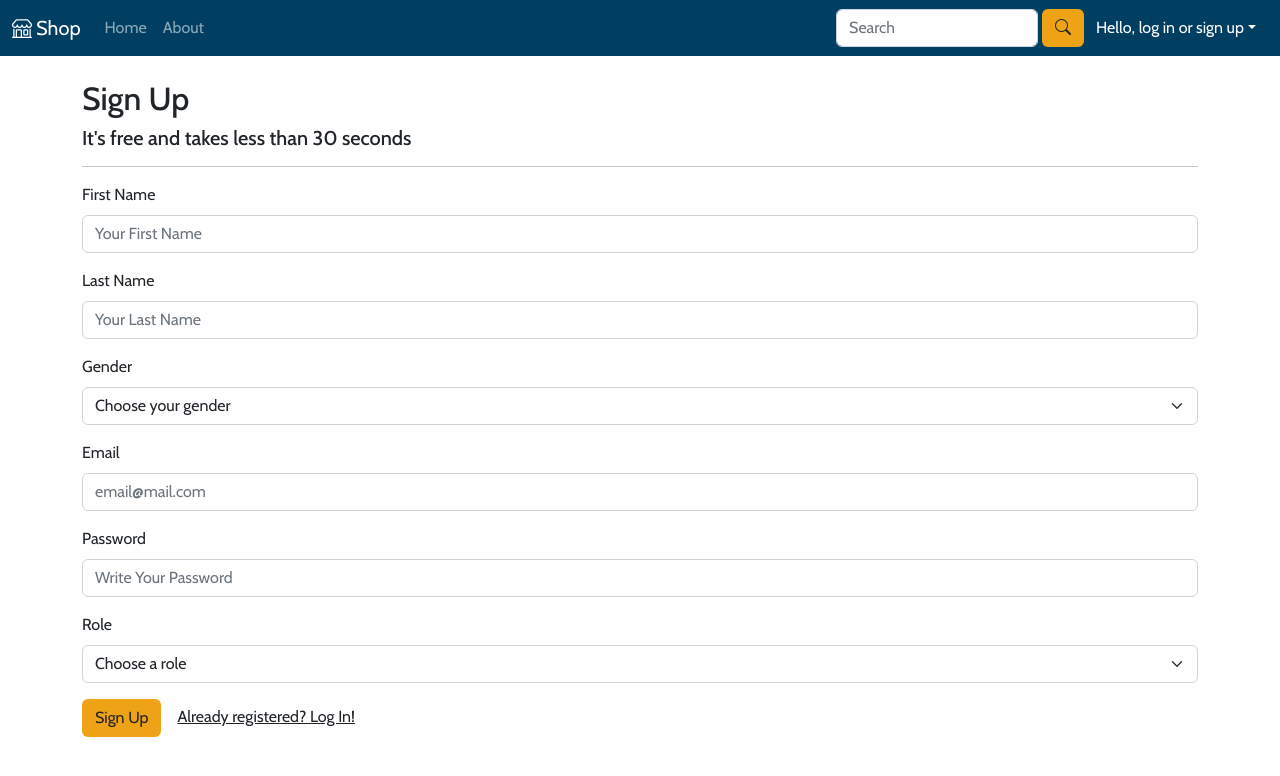
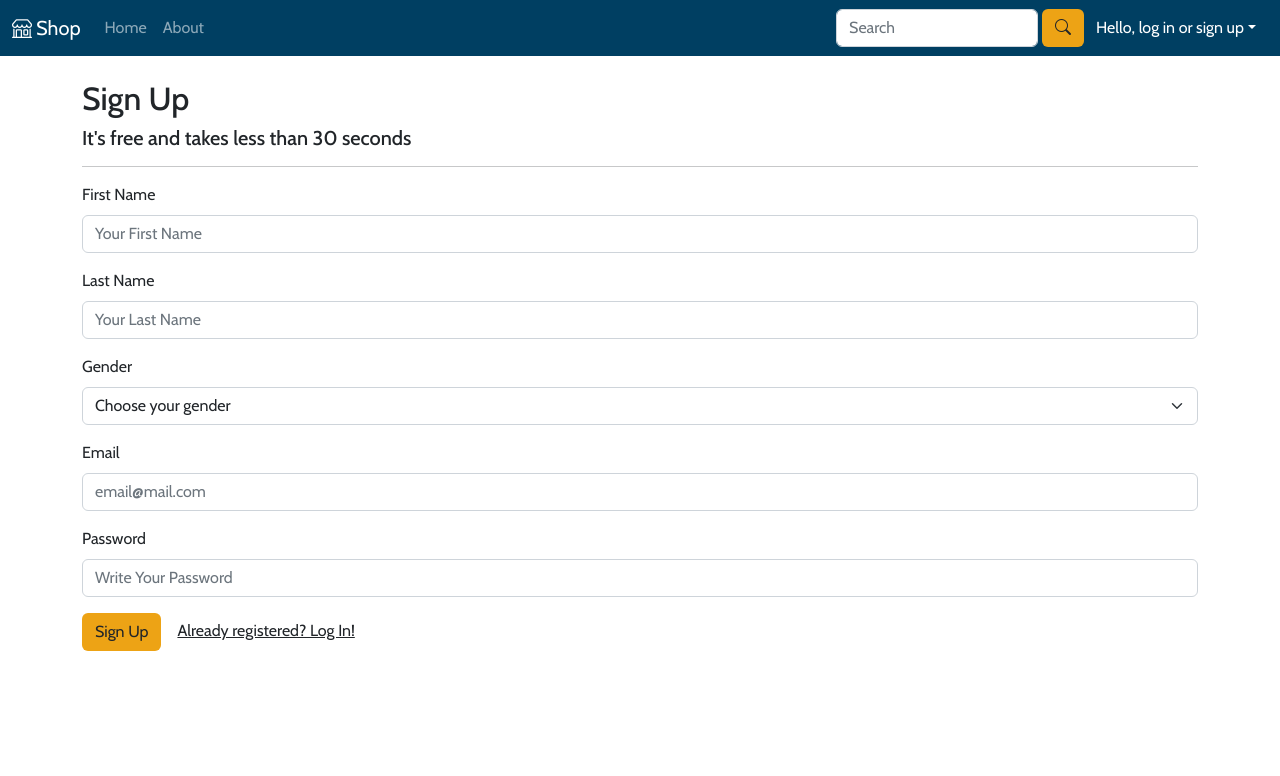
Before and after one commit to JoseMiguelVazquez/e-commerce-react, a React (Vite) app: page /signup in a window 1280 px wide. Shown: the top 776 px of the page. Built offline with nearby package versions, Linux system fonts and the light colour scheme.

Commit message:
role removed at signup

```diff
--- a/src/pages/Signup/Signup.jsx
+++ b/src/pages/Signup/Signup.jsx
@@ -27,8 +27,7 @@ const Signup = () => {
     last_name: '',
     gender: '',
     email: '',
-    password: '',
-    role: ''
+    password: ''
   })
 
   return (
@@ -113,14 +112,6 @@ const Signup = () => {
               required
             />
           </div>
-          <div className='mb-3'>
-            <label className='form-label' htmlFor='role'>Role</label>
-            <select className='form-select' name='role' id='role' value={input.role} onChange={handleInputChange} required>
-              <option value=''>Choose a role</option>
-              <option value='CUSTOMER'>Customer</option>
-              <option value='ADMIN'>Admin</option>
-            </select>
-          </div>
           <button className='btn btn-custom me-3' type='submit'>
             Sign Up
           </button>
```
